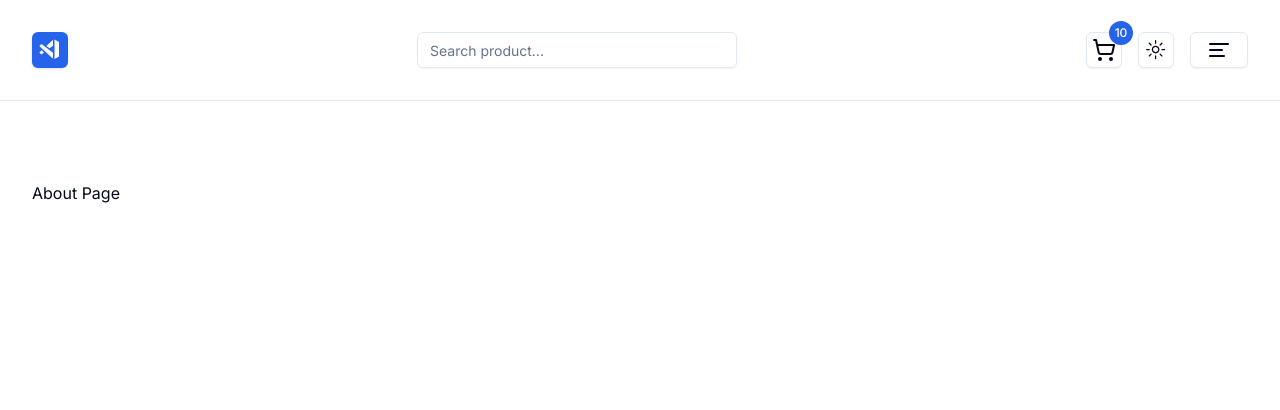
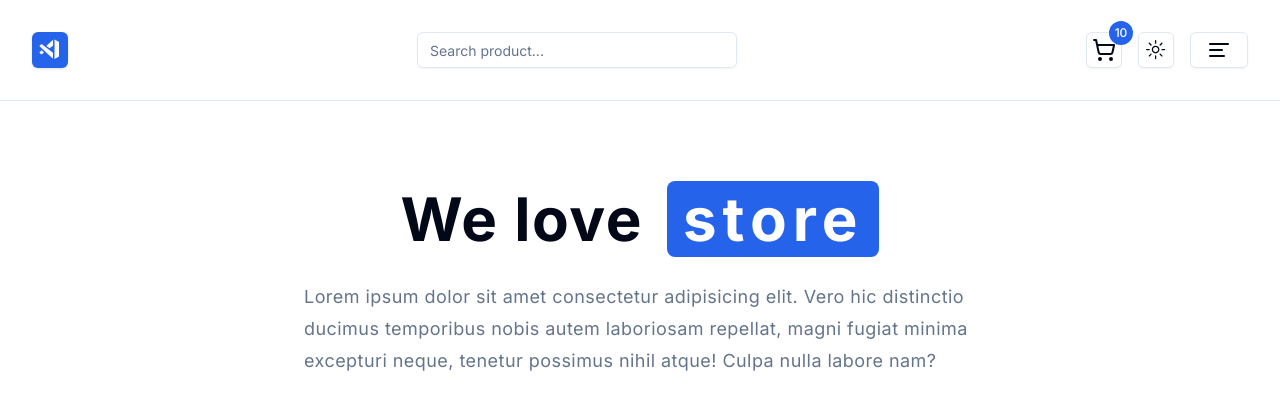
Before and after one commit to yoshis5725/store-front, a Next.js app: page /about in a window 1280 px wide. Shown: the top 410 px of the page. Built offline with nearby package versions, Linux system fonts and the light colour scheme.

Commit message:
Created a suspense container for the products on the Home page

```diff
--- a/src/app/about/page.tsx
+++ b/src/app/about/page.tsx
@@ -2,9 +2,20 @@
 
 const AboutPage = () => {
     return (
-        <div>
-            <h1>About Page</h1>
-        </div>
+        <section>
+            <h1 className='flex flex-wrap gap-2 sm:gap-x-6 items-center justify-center text-4xl font-bold leading-none tracking-wide sm:text-6xl'>
+                We love
+                <span className='bg-primary py-2 px-4 rounded-lg tracking-widest text-white'>
+          store
+        </span>
+            </h1>
+            <p className='mt-6 text-lg tracking-wide leading-8 max-w-2xl mx-auto text-muted-foreground'>
+                Lorem ipsum dolor sit amet consectetur adipisicing elit. Vero hic
+                distinctio ducimus temporibus nobis autem laboriosam repellat, magni
+                fugiat minima excepturi neque, tenetur possimus nihil atque! Culpa nulla
+                labore nam?
+            </p>
+        </section>
     );
 };
 
--- a/src/app/page.tsx
+++ b/src/app/page.tsx
@@ -1,14 +1,17 @@
 import React from 'react';
-import {Button} from "@/components/ui/button";
 import Hero from "@/components/home/Hero";
 import FeaturedProducts from "@/components/home/FeaturedProducts";
+import {Suspense} from "react";
+import LoadingContainer from "@/components/global/LoadingContainer";
 
 
 const HomePage = () => {
     return (
         <>
-            <Hero />
-            <FeaturedProducts />
+            <Hero/>
+            <Suspense fallback={<LoadingContainer />}>
+                <FeaturedProducts/>
+            </Suspense>
         </>
     );
 };
--- a/src/components/global/LoadingContainer.tsx
+++ b/src/components/global/LoadingContainer.tsx
@@ -1,11 +1,31 @@
 import React from 'react';
+import {Card, CardContent} from "@/components/ui/card";
+import {Skeleton} from "@/components/ui/skeleton";
 
 const LoadingContainer = () => {
     return (
-        <div>
-            <h1>Loading...</h1>
+        <div className={'pt-12 grid gap-4 md:grid-cols-2 lg:grid-cols-3'}>
+            <LoadingProduct />
+            <LoadingProduct />
+            <LoadingProduct />
+            <LoadingProduct />
+            <LoadingProduct />
+            <LoadingProduct />
         </div>
     );
 };
 
+
+function LoadingProduct() {
+    return (
+        <Card>
+            <CardContent className={'p-4'}>
+                <Skeleton className={'h-48 w-full'} />
+                <Skeleton className={'h-4 w-3/4 mt-4'} />
+                <Skeleton className={'h-4 w-1/2 mt-4'} />
+            </CardContent>
+        </Card>
+    )
+}
+
 export default LoadingContainer;
```
